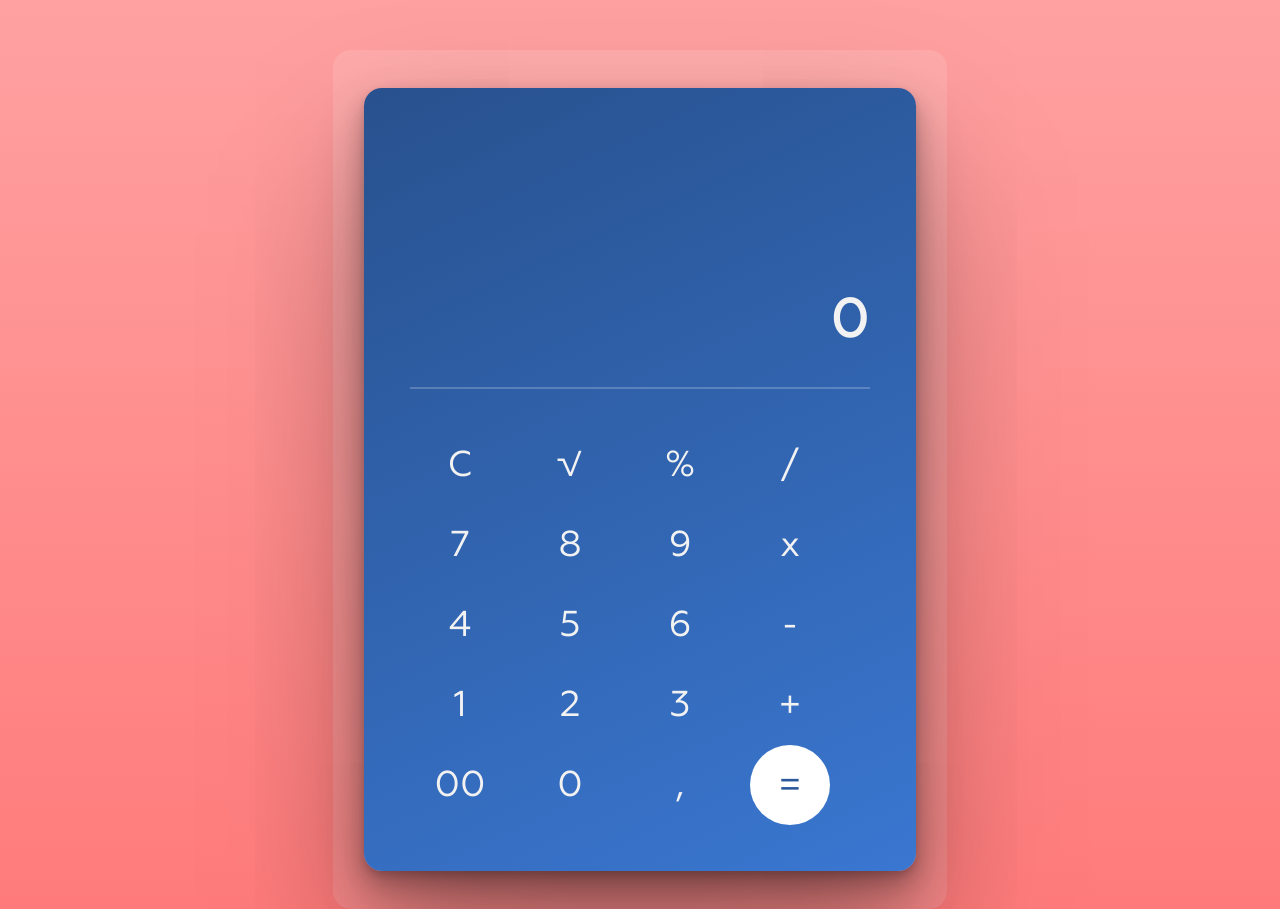
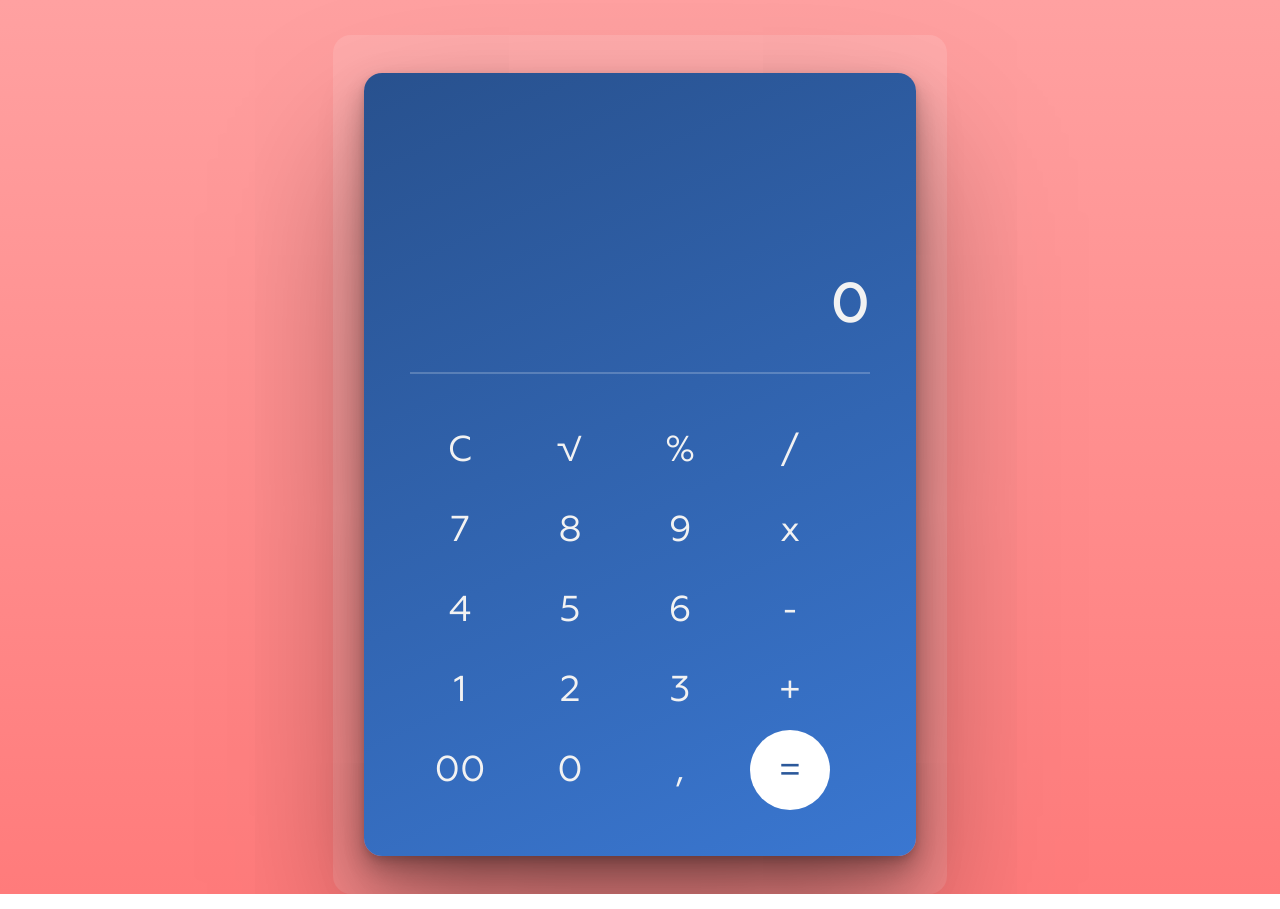
Before and after one commit to mltsk/calculator, a website built with webpack: page index.html in a window 1280 px wide. Built offline with nearby package versions, Linux system fonts and the light colour scheme.

Commit message:
v. 0.1.0

```diff
--- a/src/style.scss
+++ b/src/style.scss
@@ -27,6 +27,7 @@ body {
   font-family: Geometria, Roboto, Arial, sans-serif;
   font-style: normal;
   font-weight: 500;
+  border-top: 1px solid transparent;
   background: rgb(255 161 161);
   background: linear-gradient(180deg, rgb(255 161 161 / 100%) 0%, rgb(255 123 123 / 100%) 100%);
 }
@@ -35,7 +36,7 @@ body {
   display: flex;
   width: fit-content;
   margin: 0 auto;
-  margin-top: 50px;
+  margin-top: 34px;
   background: #ffffff20;
   border-radius: 18px;
 
```
Also changed, not shown: README.md.
